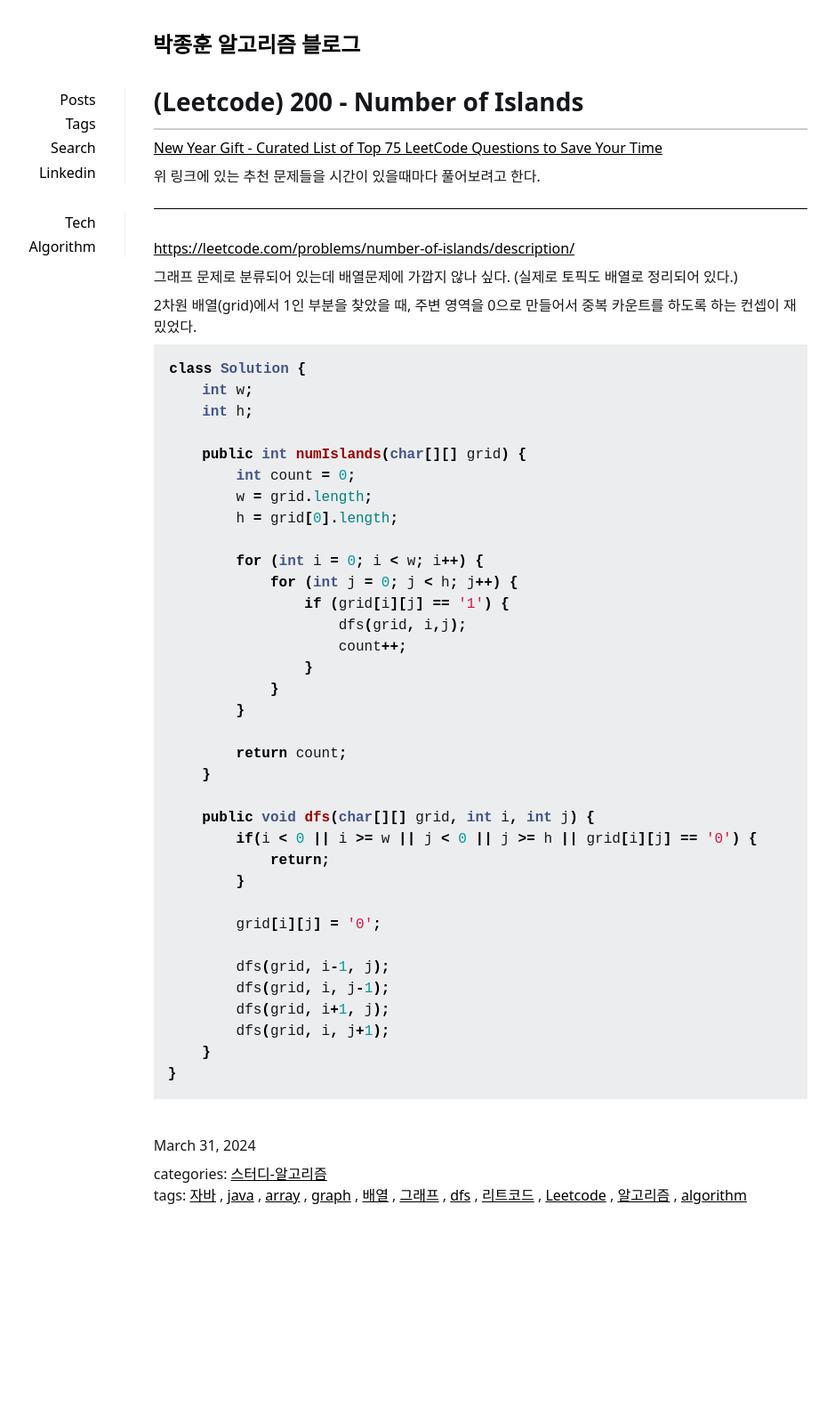
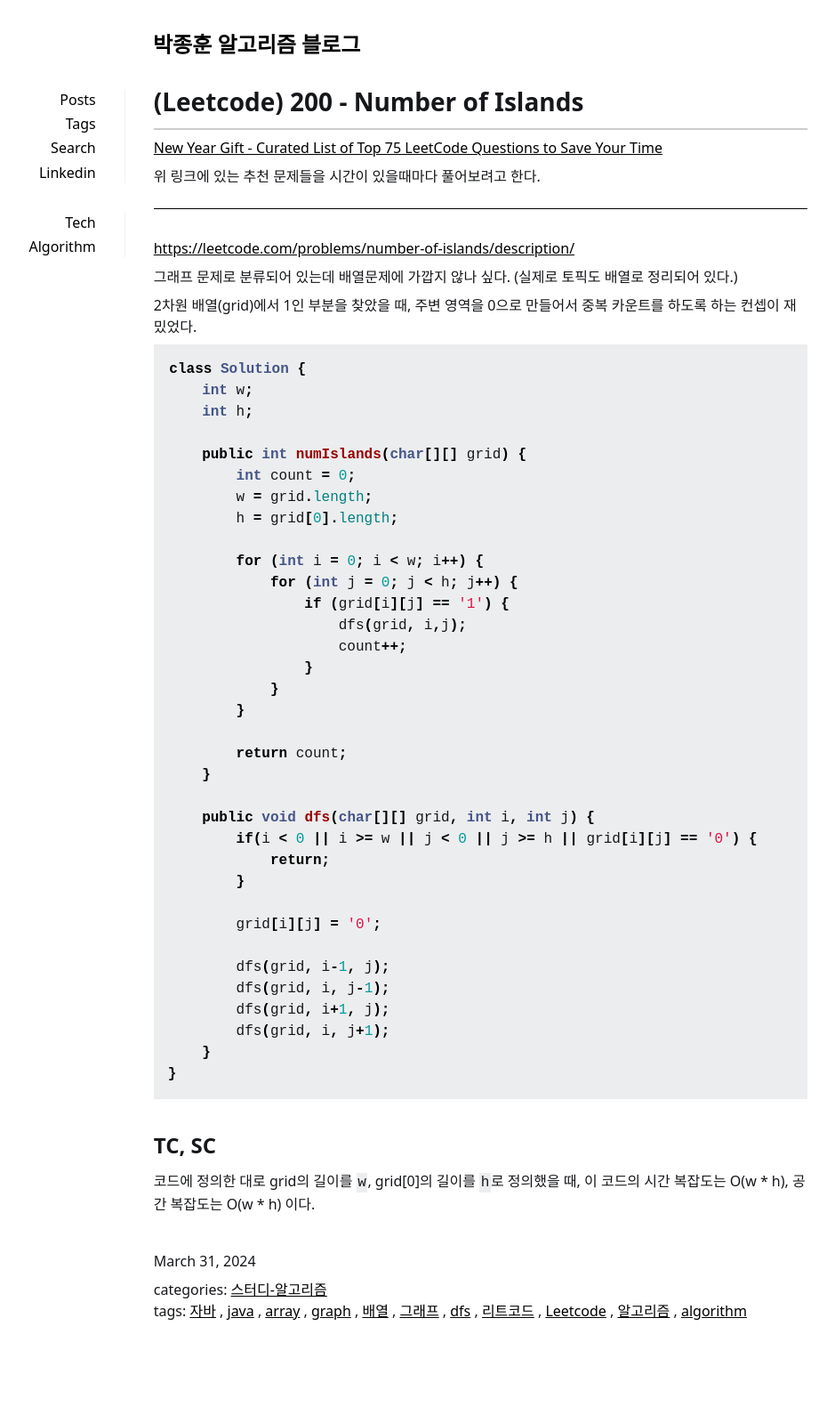
Before and after one commit to dev-jonghoonpark/algorithm-blog, a Jekyll site: the page built from _posts/2024-04-07-leetcode-200.md, in a window 1280 px wide. Shown: the whole page at 89% size, without its empty margins (180-1119 px from the left). Built offline with Jekyll 4.4.1, drawn with Linux system fonts in a browser that asks for light colours; before the commit the page ends 1451 px from its top, so only the background shows below that.

Commit message:
update post

````diff
--- a/_posts/2024-04-07-leetcode-200.md
+++ b/_posts/2024-04-07-leetcode-200.md
@@ -67,3 +67,8 @@ class Solution {
     }
 }
 ```
+
+## TC, SC
+
+코드에 정의한 대로 grid의 길이를 `w`, grid[0]의 길이를 `h`로 정의했을 때,
+이 코드의 시간 복잡도는 O(w \* h), 공간 복잡도는 O(w \* h) 이다.
````
